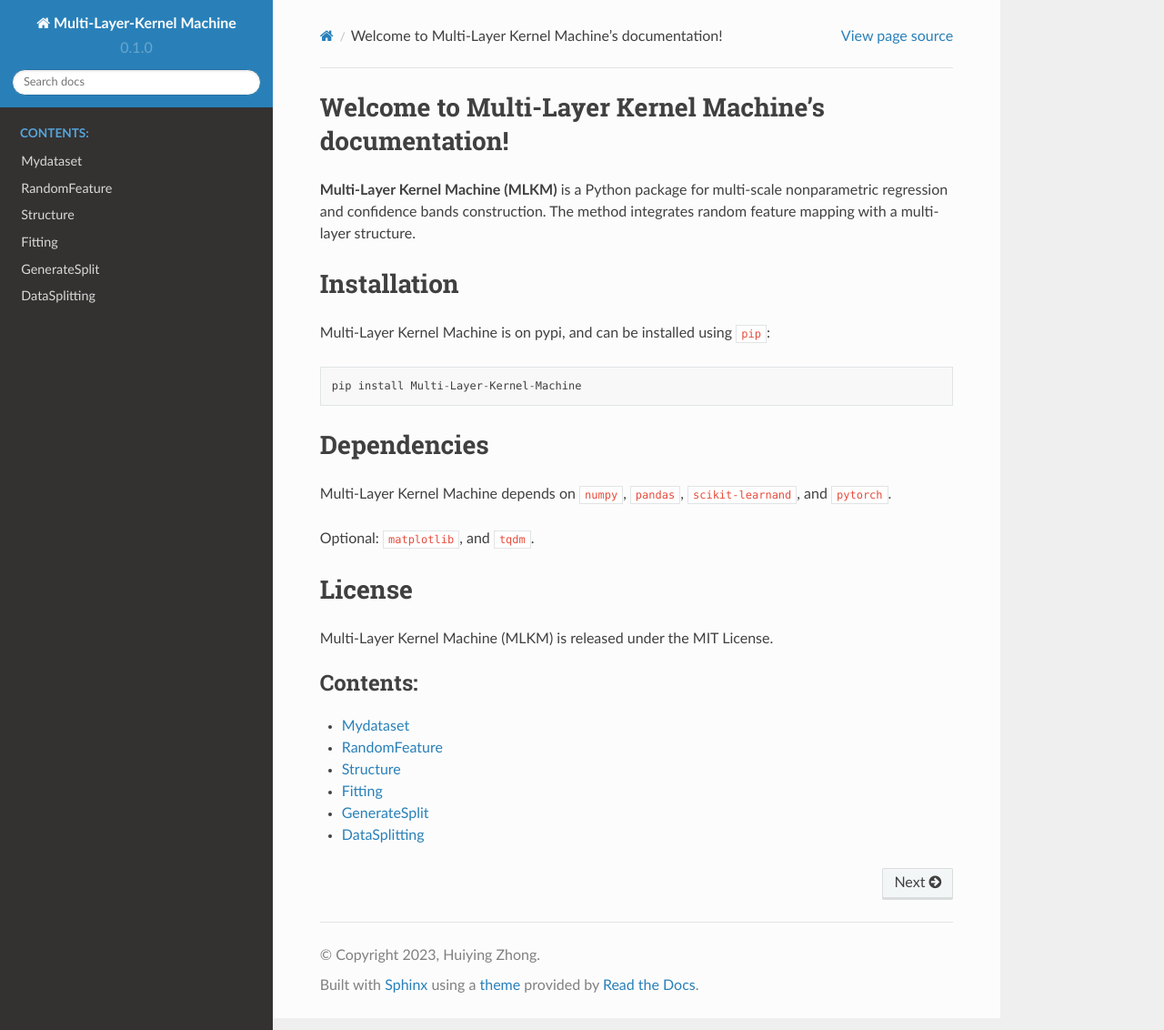
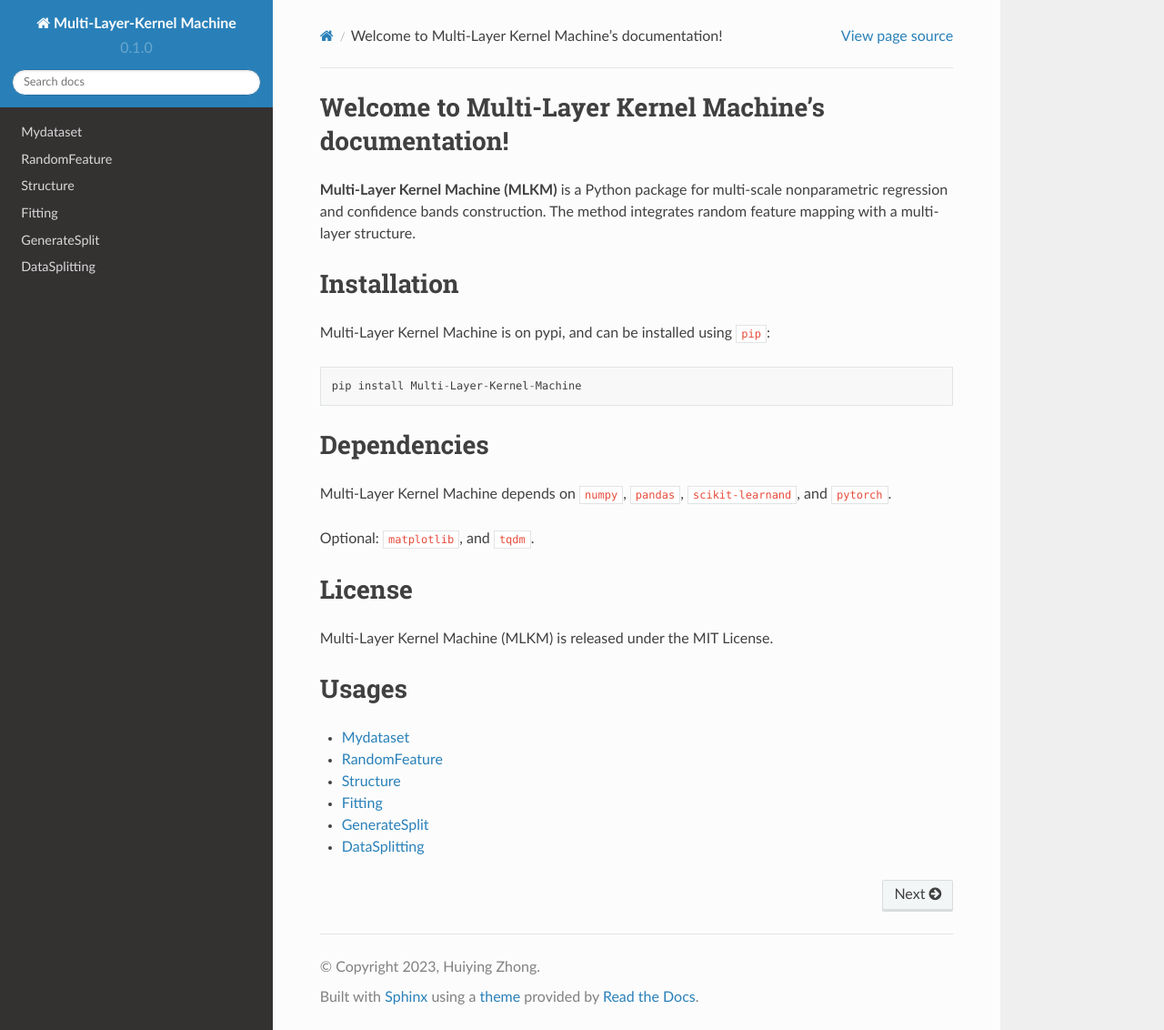
Before and after one commit to toz015/Multi-Layer-Kernel-Machine, a Sphinx documentation site: the page built from docs/source/index.rst, in a window 1280 px wide and 1132 px high. Shown: the whole window at 91% size. Built offline with Sphinx 7.4.7 and the Read the Docs theme 2.0.0, drawn with Linux system fonts in a browser that asks for light colours.

Commit message:
Add files via upload

```diff
--- a/docs/source/index.rst
+++ b/docs/source/index.rst
@@ -25,13 +25,16 @@ License
 
 Multi-Layer Kernel Machine (MLKM) is released under the MIT License.
 
+
+Usages
+============
+
 .. toctree::
-    :maxdepth: 2
-    :caption: Contents:
+  :maxdepth: 2
 
-    Mydataset.md
-    RandomFeature.md
-    Structure.md
-    Fitting.md
-    GenerateSplit.md
-    DataSplitting.md
+  Mydataset.md
+  RandomFeature.md
+  Structure.md
+  Fitting.md
+  GenerateSplit.md
+  DataSplitting.md
```
Also changed, not shown: docs/source/DataSplitting.md (+1 -0 lines), docs/source/GenerateSplit.md (+1 -0 lines).
